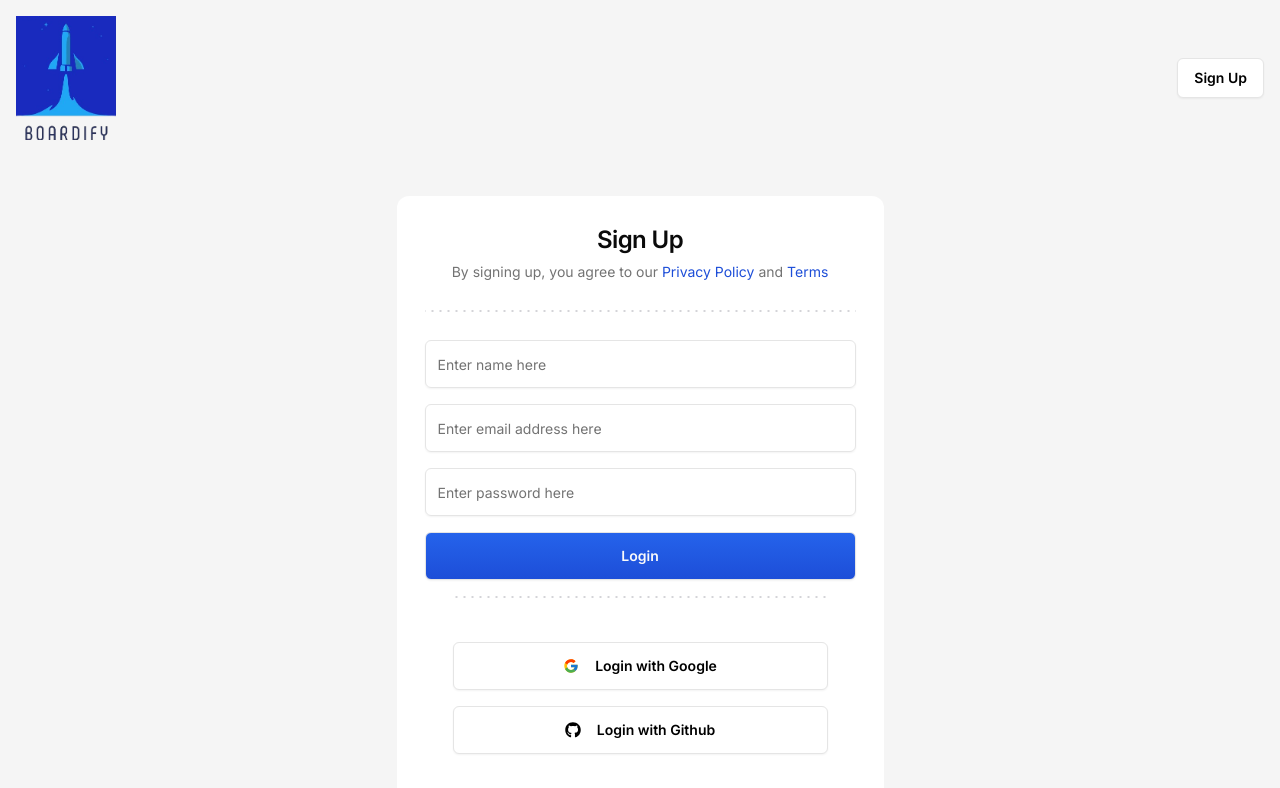
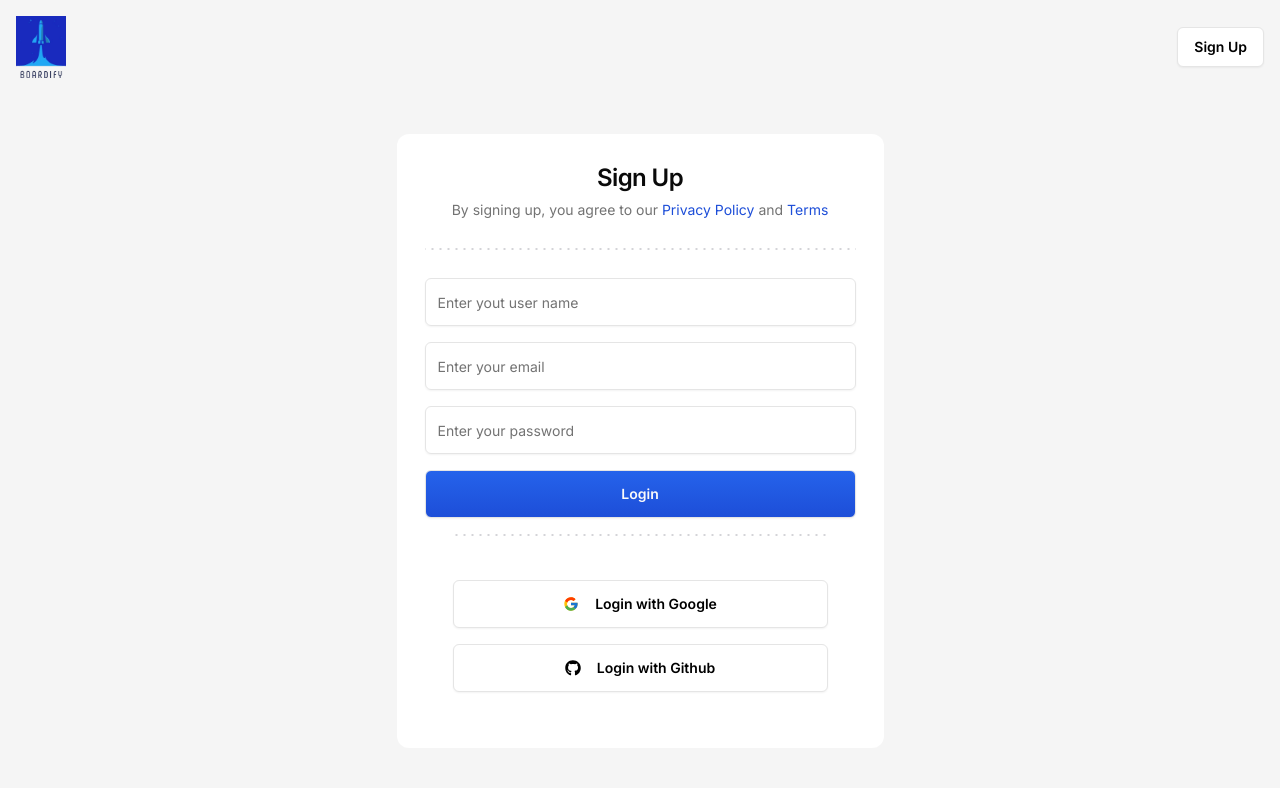
Before and after one commit to liara987/boardify, a Next.js app: page /sign-up in a window 1280 px wide. Shown: the top 788 px of the page. Built offline with nearby package versions, Linux system fonts and the light colour scheme.

Commit message:
chore: change formating code

```diff
--- a/src/app/(auth)/layout.tsx
+++ b/src/app/(auth)/layout.tsx
@@ -11,8 +11,8 @@
         <nav className="flex justify-between items-center">
           <Image
             src="/logo.png"
-            height={100}
-            width={100}
+            height={50}
+            width={50}
             alt="logo with a blue rocket and the text boardify"
           />
           <Button variant={"secondary"}>Sign Up</Button>
--- a/src/features/auth/components/sign-in-card.tsx
+++ b/src/features/auth/components/sign-in-card.tsx
@@ -1,7 +1,9 @@
+import { zodResolver } from "@hookform/resolvers/zod";
+import { useForm } from "react-hook-form";
+import { FaGithub } from "react-icons/fa";
+import { FcGoogle } from "react-icons/fc";
 import { z } from "zod";
-import { FcGoogle } from "react-icons/fc";
-import { FaGithub } from "react-icons/fa";
-import { DottedSeparator } from "@/components/dotted-separator";
+
 import { Button } from "@/components/ui/button";
 import { Card, CardContent, CardHeader, CardTitle } from "@/components/ui/card";
 import {
@@ -12,8 +14,8 @@
   FormMessage,
 } from "@/components/ui/form";
 import { Input } from "@/components/ui/input";
-import { useForm } from "react-hook-form";
-import { zodResolver } from "@hookform/resolvers/zod";
+
+import { DottedSeparator } from "@/components/dotted-separator";
 
 const formSchema = z.object({
   email: z.string().email("This email is invalid"),
@@ -49,11 +51,7 @@
               render={({ field }) => (
                 <FormItem>
                   <FormControl>
-                    <Input
-                      {...field}
-                      type="email"
-                      placeholder="Enter email address here"
-                    />
+                    <Input {...field} type="email" placeholder="Email" />
                   </FormControl>
                   <FormMessage />
                 </FormItem>
@@ -68,14 +66,14 @@
                     <Input
                       {...field}
                       type="password"
-                      placeholder="Enter password here"
+                      placeholder="Password"
                       max={256}
                     />
                   </FormControl>
                   <FormMessage />
                 </FormItem>
               )}
-            ></FormField>
+            />
             <Button disabled={false} size={"lg"} className="w-full">
               Login
             </Button>
--- a/src/features/auth/components/sign-up-card.tsx
+++ b/src/features/auth/components/sign-up-card.tsx
@@ -1,5 +1,8 @@
-import { FcGoogle } from "react-icons/fc";
-import { FaGithub } from "react-icons/fa";
+import { zodResolver } from "@hookform/resolvers/zod";
+import Link from "next/link";
+import { useForm } from "react-hook-form";
+import { z } from "zod";
+
 import { DottedSeparator } from "@/components/dotted-separator";
 import { Button } from "@/components/ui/button";
 import {
@@ -9,10 +12,38 @@
   CardHeader,
   CardTitle,
 } from "@/components/ui/card";
+
+import {
+  Form,
+  FormControl,
+  FormField,
+  FormItem,
+  FormMessage,
+} from "@/components/ui/form";
+
 import { Input } from "@/components/ui/input";
-import Link from "next/link";
+import { FaGithub } from "react-icons/fa";
+import { FcGoogle } from "react-icons/fc";
+
+const formSchema = z.object({
+  name: z.string().trim().min(1, "User name is required"),
+  email: z.string().email("This email is invalid"),
+  password: z.string().min(8, "Minimum of 8 characters is required"),
+});
+
+const onSubmit = (value: z.infer<typeof formSchema>) => {
+  console.log(value);
+};
 
 export const SignUpCard = () => {
+  const form = useForm<z.infer<typeof formSchema>>({
+    resolver: zodResolver(formSchema),
+    defaultValues: {
+      name: "",
+      email: "",
+      password: "",
+    },
+  });
   return (
     <Card className="w-full h-full md:w-[487px] border-none shadow-none">
       <CardHeader className="flex items-center justify-center text-center p-7">
@@ -34,32 +65,57 @@
         <DottedSeparator />
       </div>
       <CardContent className="p-7">
-        <form className="space-y-4">
+        <Form {...form}>
+          <form onSubmit={form.handleSubmit(onSubmit)} className="space-y-4">
+            <FormField
+              name="name"
+              control={form.control}
+              render={({ field }) => (
+                <FormItem>
+                  <FormControl>
                     <Input
-            required
+                      {...field}
                       type="text"
-            value={""}
-            onChange={() => {}}
-            placeholder="Enter name here"
-            disabled={false}
+                      placeholder="Enter yout user name"
+                      max={256}
                     />
+                  </FormControl>
+                  <FormMessage />
+                </FormItem>
+              )}
+            />
+            <FormField
+              name="email"
+              control={form.control}
+              render={({ field }) => (
+                <FormItem>
+                  <FormControl>
                     <Input
-            required
+                      {...field}
                       type="email"
-            value={""}
-            onChange={() => {}}
-            placeholder="Enter email address here"
-            disabled={false}
+                      placeholder="Enter your email"
                     />
+                  </FormControl>
+                  <FormMessage />
+                </FormItem>
+              )}
+            />
+            <FormField
+              name="password"
+              control={form.control}
+              render={({ field }) => (
+                <FormItem>
+                  <FormControl>
                     <Input
-            required
+                      {...field}
                       type="password"
-            value={""}
-            onChange={() => {}}
-            placeholder="Enter password here"
-            disabled={false}
-            min={8}
+                      placeholder="Enter your password"
                       max={256}
+                    />
+                  </FormControl>
+                  <FormMessage />
+                </FormItem>
+              )}
             />
             <Button disabled={false} size={"lg"} className="w-full">
               Login
@@ -88,6 +144,7 @@
               </Button>
             </CardContent>
           </form>
+        </Form>
       </CardContent>
     </Card>
   );
```
Lines whose indentation alone changed are shown as unchanged.
